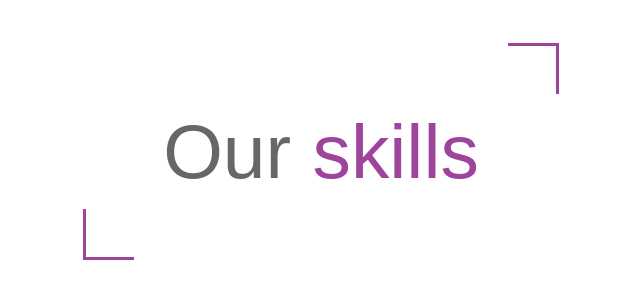
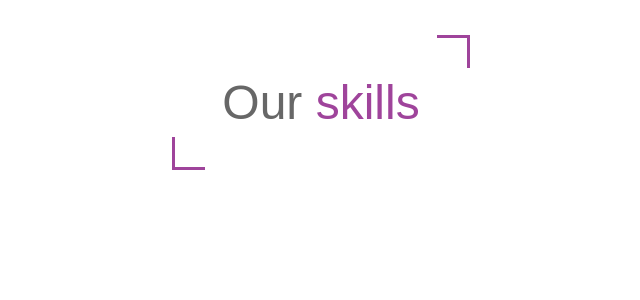
Before and after one commit to TanuhaUA/Mate-hackathon, a React (Create React App) app: page / in a window 1280 px wide. Shown: the top 300 px of the page, without its empty margins (319-959 px from the left). Built offline with nearby package versions, Linux system fonts and the light colour scheme; the HTML template or start-up script is replaced by a standard one.

Commit message:
import main.scss to app

```diff
--- a/src/App.js
+++ b/src/App.js
@@ -1,4 +1,5 @@
 import React, { Component } from 'react';
+import './Styles/main.scss'
 import OurSkills from "./Components/OurSkills";
 
 class App extends Component {
--- a/src/Components/Title/style.scss
+++ b/src/Components/Title/style.scss
@@ -1,4 +1,4 @@
-@import './../../Styles/var';
+@import '../../Styles/var';
 
 .title {
   position: relative;
@@ -32,7 +32,7 @@
   &::after {
     top: 0;
     right: 0;
-    border-left: 1px;
-    border-bottom: 1px;
+    border-left: 0.1rem;
+    border-bottom: 0.1rem;
   }
 }
```
